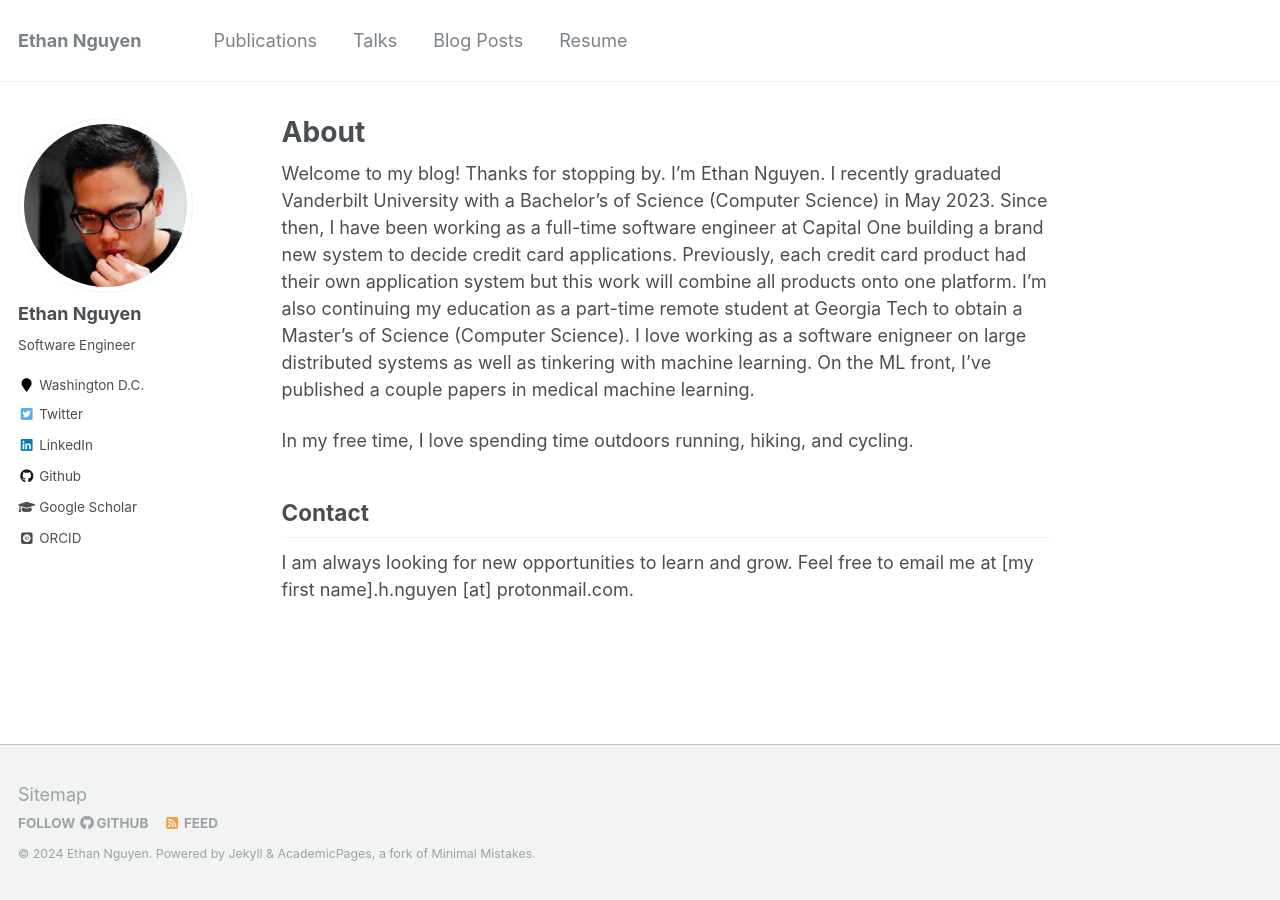
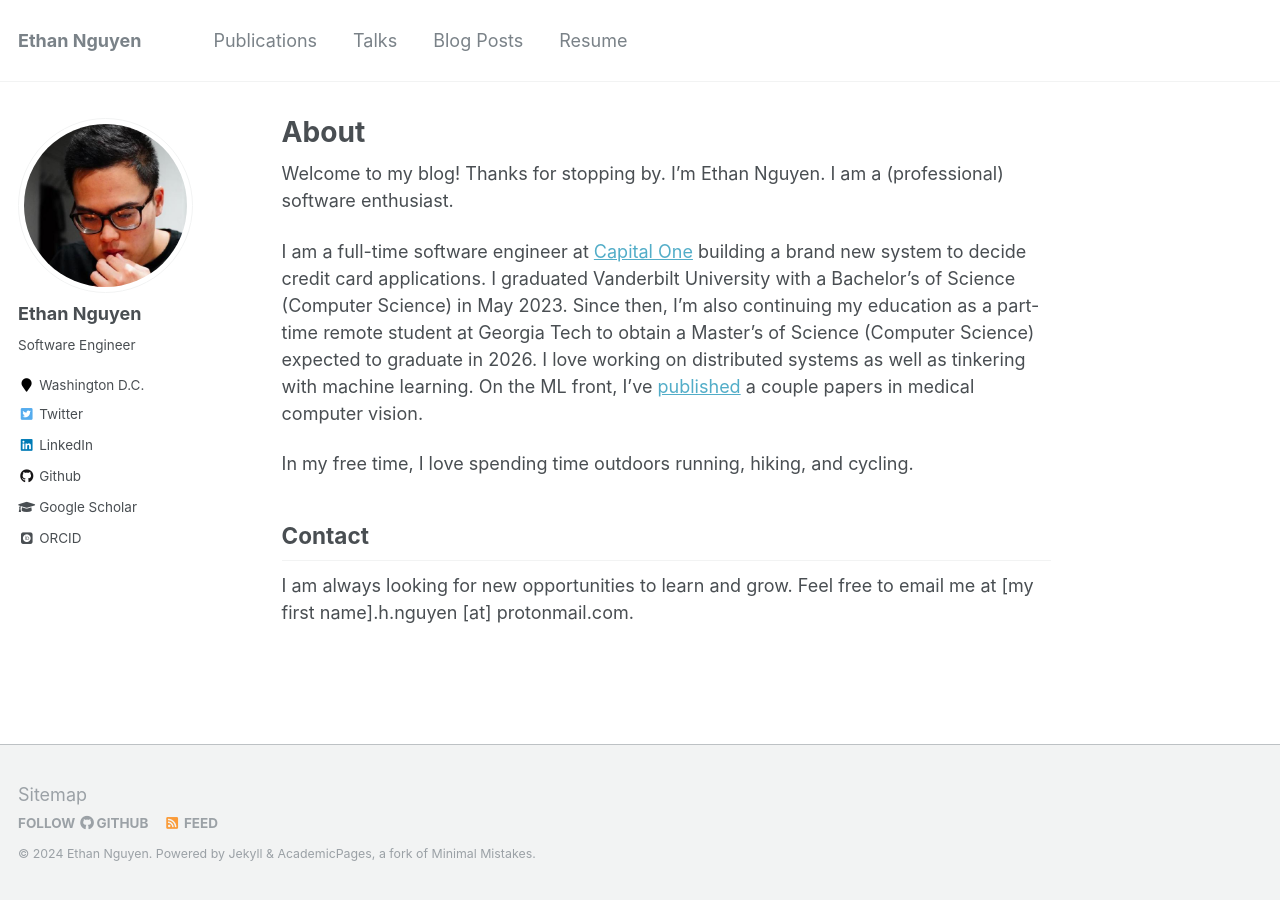
Before and after one commit to EthanHNguyen/ethanhnguyen.github.io, a Jekyll site: the page built from _pages/about.md, in a window 1280 px wide. Built offline with Jekyll 4.4.1, drawn with Linux system fonts in a browser that asks for light colours; some web fonts are replaced.

Commit message:
update about

```diff
--- a/_pages/about.md
+++ b/_pages/about.md
@@ -8,7 +8,9 @@ redirect_from:
   - /about.html
 ---
 
-Welcome to my blog! Thanks for stopping by. I'm Ethan Nguyen. I recently graduated Vanderbilt University with a Bachelor's of Science (Computer Science) in May 2023. Since then, I have been working as a full-time software engineer at Capital One building a brand new system to decide credit card applications. Previously, each credit card product had their own application system but this work will combine all products onto one platform. I'm also continuing my education as a part-time remote student at Georgia Tech to obtain a Master's of Science (Computer Science). I love working as a software enigneer on large distributed systems as well as tinkering with machine learning. On the ML front, I've published a couple papers in medical machine learning.
+Welcome to my blog! Thanks for stopping by. I'm Ethan Nguyen. I am a (professional) software enthusiast.
+
+I am a full-time software engineer at [Capital One](https://en.wikipedia.org/wiki/Capital_One) building a brand new system to decide credit card applications. I graduated Vanderbilt University with a Bachelor's of Science (Computer Science) in May 2023. Since then, I'm also continuing my education as a part-time remote student at Georgia Tech to obtain a Master's of Science (Computer Science) expected to graduate in 2026. I love working on distributed systems as well as tinkering with machine learning. On the ML front, I've [published](https://ethanhn.com/publications/) a couple papers in medical computer vision.
 
 In my free time, I love spending time outdoors running, hiking, and cycling.
 
```
